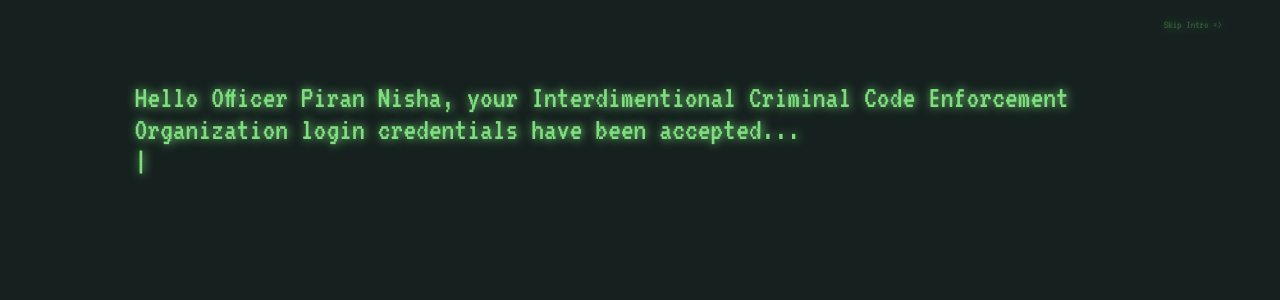
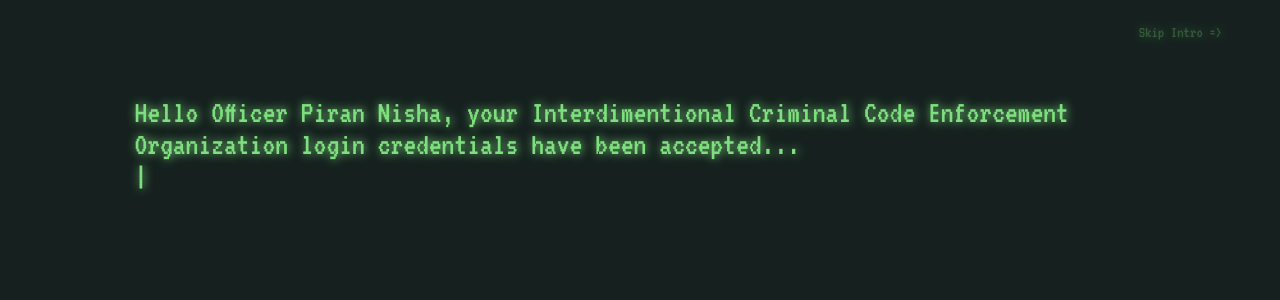
Before and after one commit to baldm0mma/richard_mortimer, a React (Create React App) app: page / in a window 1280 px wide. Shown: the top 300 px of the page. Built offline with nearby package versions, Linux system fonts and the light colour scheme; no server answers.

Commit message:
Resize skip intro button

```diff
--- a/src/containers/404Error/404Error.js
+++ b/src/containers/404Error/404Error.js
@@ -9,7 +9,7 @@ export const Error = () => {
       <div>
         <h2 className='error-page'> 404: Page not found </h2>
         <Link to='/criminals'>
-          <p className='back_to_database'>Head back to database...</p>
+          <p className='back_to_database'>Click here to return to database</p>
         </Link>
       </div>
     </Typist>
--- a/src/containers/Monitor/Monitor.css
+++ b/src/containers/Monitor/Monitor.css
@@ -22,7 +22,7 @@
 .skip_intro {
   color: #7edf7e;
   font-family: 'VT323', monospace;
-  font-size: 0.7rem;
+  font-size: 1rem;
   margin-right: 50px;
   opacity: 0.3;
   text-shadow: #7edf7e 1px 0 10px;
```
